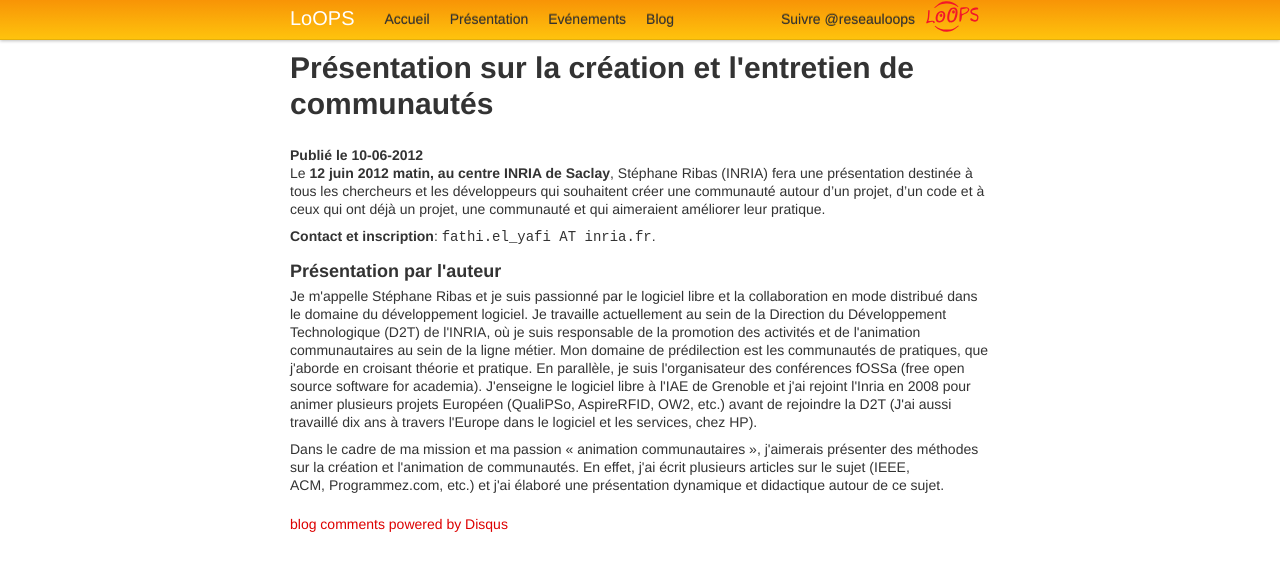
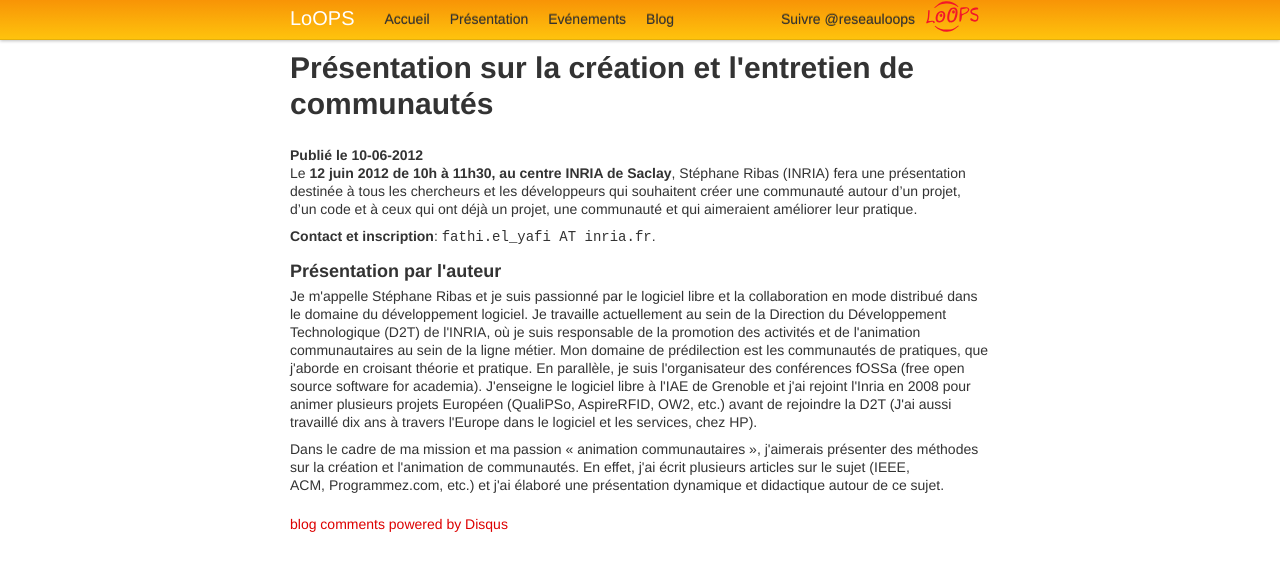
Before and after one commit to reseau-loops/reseau-loops.github.com, a Jekyll site: the page built from _posts/2012-06-10-creation-communautes.html, in a window 1280 px wide. Shown: the top 571 px of the page. Built offline with Jekyll 4.4.1, drawn with Linux system fonts in a browser that asks for light colours; Markdown is read by kramdown in place of the engine named in the settings; comment, search, counter and statistics services are not loaded.

Commit message:
plus d'info

```diff
--- a/_posts/2012-06-10-creation-communautes.html
+++ b/_posts/2012-06-10-creation-communautes.html
@@ -3,7 +3,7 @@ layout: post
 title: Présentation sur la création et l'entretien de communautés
 ---
 <p>
-Le <b>12 juin 2012 matin, au centre INRIA de Saclay</b>, Stéphane Ribas (INRIA) fera une
+Le <b>12 juin 2012 de 10h à 11h30, au centre INRIA de Saclay</b>, Stéphane Ribas (INRIA) fera une
 présentation destinée à tous les chercheurs et les développeurs qui
 souhaitent créer une communauté autour d’un projet, d’un code et à ceux qui
 ont déjà un projet, une communauté et qui aimeraient améliorer leur
```
